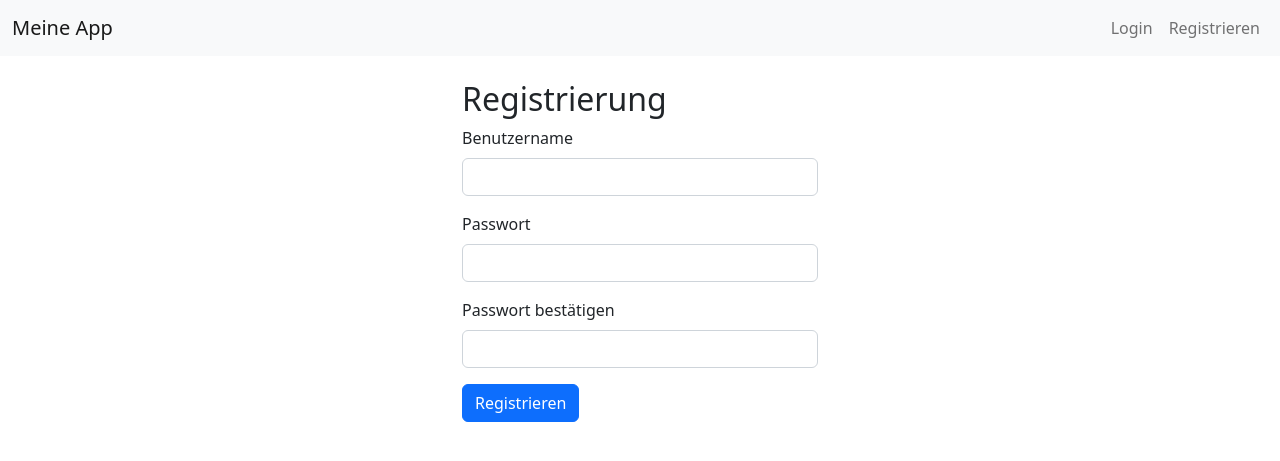
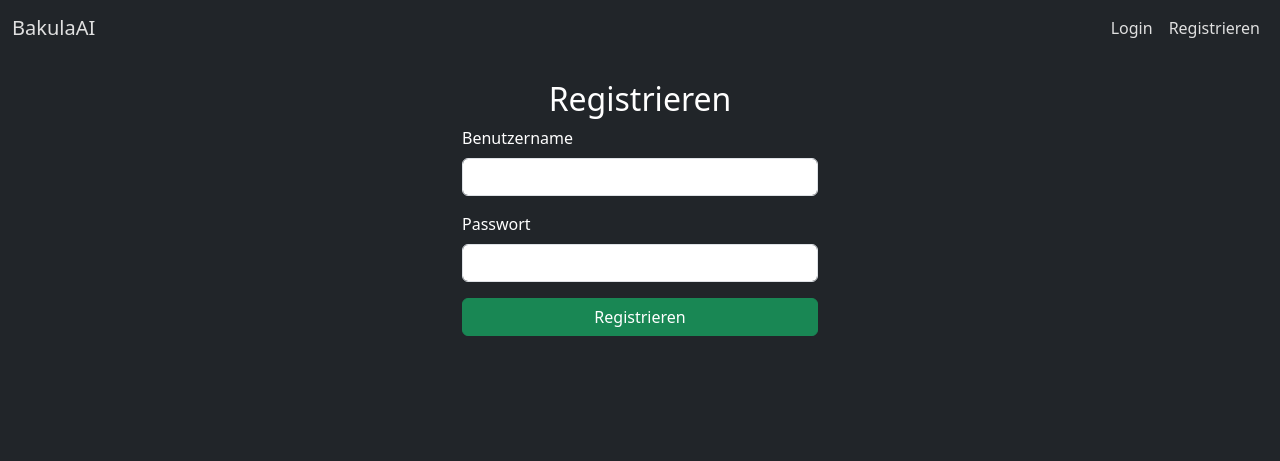
Before and after one commit to yalcinarkhamwayne/BakulaAI, a Flask app: page /register in a window 1280 px wide. Shown: the top 461 px of the page. Run offline with Flask 3, Linux system fonts and the light colour scheme.

Commit message:
Dark Mode

```diff
--- a/app.py
+++ b/app.py
@@ -1,4 +1,4 @@
-from flask import Flask, render_template, redirect, url_for, flash
+from flask import Flask, render_template, redirect, url_for, flash, request
 from flask_sqlalchemy import SQLAlchemy
 from flask_login import LoginManager, login_user, login_required, logout_user, current_user
 from config import Config
@@ -6,6 +6,8 @@ from forms import LoginForm, RegisterForm, ProtocolForm
 from werkzeug.security import generate_password_hash, check_password_hash
 from models import User, Protocol  # Importiere db und Modelle aus models.py
 from database import db
+
+
 # Initialisiere SQLAlchemy und LoginManager
 login_manager = LoginManager()
 
--- a/templates/base.html
+++ b/templates/base.html
@@ -4,46 +4,55 @@
     <meta charset="UTF-8">
     <meta name="viewport" content="width=device-width, initial-scale=1">
     <title>{% block title %}BakulaAI{% endblock %}</title>
-  <link href="https://cdn.jsdelivr.net/npm/bootstrap@5.2.3/dist/css/bootstrap.min.css" rel="stylesheet">
+    <link href="https://cdn.jsdelivr.net/npm/bootstrap@5.3.0/dist/css/bootstrap.min.css" rel="stylesheet">
+    <script src="https://cdn.jsdelivr.net/npm/bootstrap@5.3.0/dist/js/bootstrap.bundle.min.js"></script>
+    <style>
+        /* Dark Mode Styles */
+        body {
+            background-color: #121212;
+            color: #e0e0e0;
+        }
+        .navbar-dark .navbar-nav .nav-link {
+            color: #e0e0e0;
+        }
+        .navbar-dark .navbar-brand {
+            color: #e0e0e0;
+        }
+        .table-dark td, .table-dark th {
+            background-color: #333333;
+            color: #e0e0e0;
+        }
+        .table-striped tbody tr:nth-of-type(odd) {
+            background-color: #242424;
+        }
+    </style>
 </head>
-<body>
-<nav class="navbar navbar-expand-lg navbar-light bg-light">
+<body class="bg-dark text-white">
+
+<nav class="navbar navbar-expand-lg navbar-dark bg-dark">
     <div class="container-fluid">
-    <a class="navbar-brand" href="{{ url_for('dashboard') }}">Meine App</a>
-    <div class="collapse navbar-collapse">
+        <a class="navbar-brand" href="{{ url_for('dashboard') }}">BakulaAI</a>
+        <button class="navbar-toggler" type="button" data-bs-toggle="collapse" data-bs-target="#navbarNav">
+            <span class="navbar-toggler-icon"></span>
+        </button>
+        <div class="collapse navbar-collapse" id="navbarNav">
             <ul class="navbar-nav ms-auto">
                 {% if current_user.is_authenticated %}
-          <li class="nav-item">
-            <a class="nav-link" href="{{ url_for('new_protocol') }}">Neues Protokoll</a>
-          </li>
-          <li class="nav-item">
-            <a class="nav-link" href="{{ url_for('protocols') }}">Protokolle</a>
-          </li>
-          <li class="nav-item">
-            <a class="nav-link" href="{{ url_for('logout') }}">Logout</a>
-          </li>
+                    <li class="nav-item"><a class="nav-link" href="{{ url_for('protocols') }}">Protokolle</a></li>
+                    <li class="nav-item"><a class="nav-link" href="{{ url_for('new_protocol') }}">Neues Protokoll</a></li>
+                    <li class="nav-item"><a class="nav-link text-danger" href="{{ url_for('logout') }}">Logout</a></li>
                 {% else %}
-          <li class="nav-item">
-            <a class="nav-link" href="{{ url_for('login') }}">Login</a>
-          </li>
-          <li class="nav-item">
-            <a class="nav-link" href="{{ url_for('register') }}">Registrieren</a>
-          </li>
+                    <li class="nav-item"><a class="nav-link" href="{{ url_for('login') }}">Login</a></li>
+                    <li class="nav-item"><a class="nav-link" href="{{ url_for('register') }}">Registrieren</a></li>
                 {% endif %}
             </ul>
         </div>
     </div>
 </nav>
+
 <div class="container mt-4">
-  {% with messages = get_flashed_messages() %}
-    {% if messages %}
-      {% for message in messages %}
-        <div class="alert alert-info">{{ message }}</div>
-      {% endfor %}
-    {% endif %}
-  {% endwith %}
     {% block content %}{% endblock %}
 </div>
-<script src="https://cdn.jsdelivr.net/npm/bootstrap@5.2.3/dist/js/bootstrap.bundle.min.js"></script>
+
 </body>
 </html>
--- a/templates/register.html
+++ b/templates/register.html
@@ -1,10 +1,12 @@
 {% extends "base.html" %}
-{% block title %}Registrierung{% endblock %}
+
+{% block title %}Registrieren - BakulaAI{% endblock %}
+
 {% block content %}
 <div class="row justify-content-center">
     <div class="col-md-4">
-    <h2>Registrierung</h2>
-    <form method="post">
+        <h2 class="text-center">Registrieren</h2>
+        <form method="POST">
             {{ form.hidden_tag() }}
             <div class="mb-3">
                 {{ form.username.label(class="form-label") }}
@@ -14,13 +16,7 @@
                 {{ form.password.label(class="form-label") }}
                 {{ form.password(class="form-control") }}
             </div>
-      <div class="mb-3">
-        {{ form.confirm.label(class="form-label") }}
-        {{ form.confirm(class="form-control") }}
-      </div>
-      <div class="mb-3">
-        {{ form.submit(class="btn btn-primary") }}
-      </div>
+            <button type="submit" class="btn btn-success w-100">Registrieren</button>
         </form>
     </div>
 </div>
```
Also changed, not shown: templates/dashboard.html (+7 -3 lines), templates/login.html (+6 -6 lines), templates/protocol_form.html (+12 -8 lines), templates/protocols_overview.html (+8 -26 lines). Lines whose indentation alone changed are shown as unchanged.
